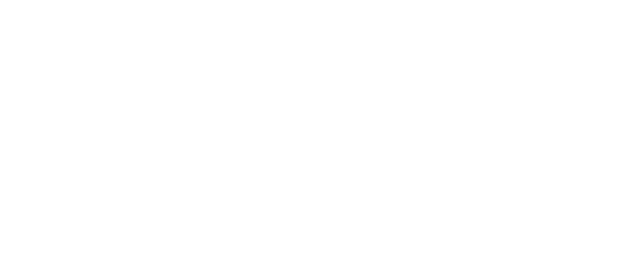
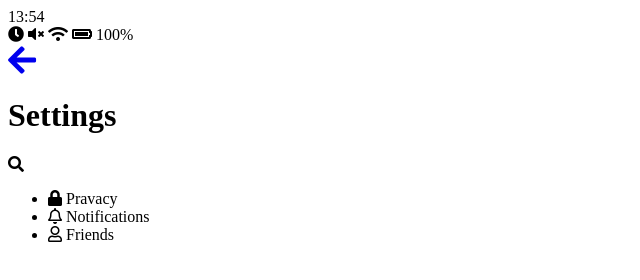
Before and after one commit to irisHanb/kakao-clone, a plain HTML site: page settings.html in a window 1280 px wide. Shown: the whole page, without its empty margins (0-640 px from the left). Drawn offline with Linux system fonts and the light colour scheme.

Commit message:
markup more, settings

```diff
--- a/settings.html
+++ b/settings.html
@@ -0,0 +1,65 @@
+<!DOCTYPE html>
+<html lang="en">
+  <head>
+    <meta charset="UTF-8" />
+    <meta name="viewport" content="width=device-width, initial-scale=1.0" />
+    <meta http-equiv="X-UA-Compatible" content="ie=edge" />
+
+    <title>Settings | Kakao Clone</title>
+    <link
+      rel="stylesheet"
+      href="https://use.fontawesome.com/releases/v5.8.1/css/all.css"
+      integrity="sha384-50oBUHEmvpQ+1lW4y57PTFmhCaXp0ML5d60M1M7uH2+nqUivzIebhndOJK28anvf"
+      crossorigin="anonymous"
+    />
+  </head>
+
+  <body>
+    <div class="status-bar">
+      <div class="status-bar__column">
+        <span class="status-bar__clock">13:54</span>
+      </div>
+      <div class="status-bar__column">
+        <i class="fas fa-clock"></i>
+        <i class="fas fa-volume-mute"></i>
+        <i class="fas fa-wifi"></i>
+        <i class="fas fa-battery-full"></i>
+        <span class="status-bar__battery-level">100%</span>
+      </div>
+    </div>
+    <header class="header">
+      <a class="header__back-btn" href="more.html"
+        ><i class="fas fa-arrow-left fa-2x"></i
+      ></a>
+
+      <div class="header__header-column">
+        <h1 class="header__title">Settings</h1>
+      </div>
+      <div class="header__header-column">
+        <span class="header__icon"><i class="fas fa-search"></i></span>
+      </div>
+    </header>
+    <main class="settings">
+      <section class="settings__sections">
+        <ul class="settings__list">
+          <li class="settings__setting">
+            <span class="settings__icon">
+              <i class="fas fa-lock"></i>
+            </span>
+            <span class="settings__titles">Pravacy</span>
+          </li>
+          <li class="settings__setting">
+            <span class="settings__icon">
+              <i class="far fa-bell"></i>
+            </span>
+            <span class="settings__titles">Notifications</span>
+          </li>
+          <li class="settings__setting">
+            <span class="settings__icon"><i class="far fa-user"></i></span>
+            <span class="settings__titles">Friends</span>
+          </li>
+        </ul>
+      </section>
+    </main>
+  </body>
+</html>
```
Also changed, not shown: more.html (+3 -1 lines).
